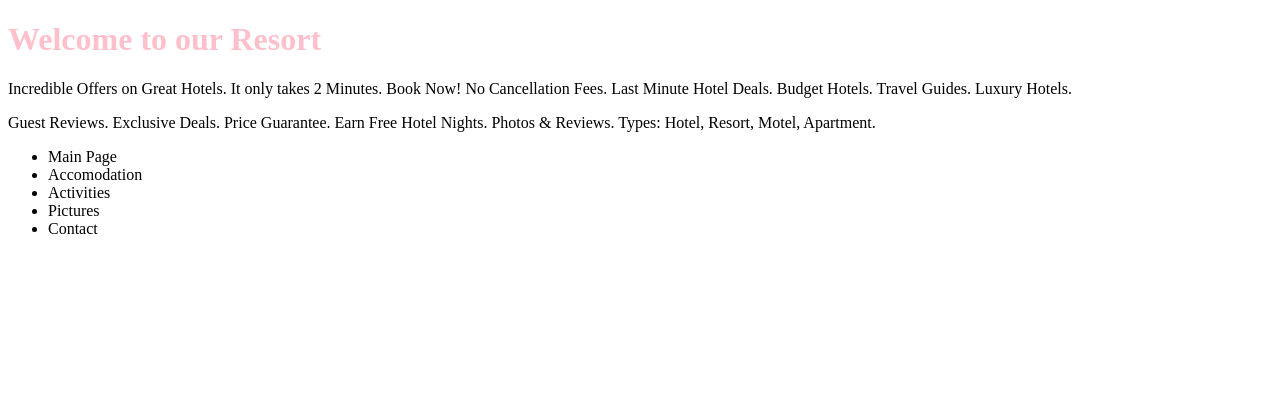
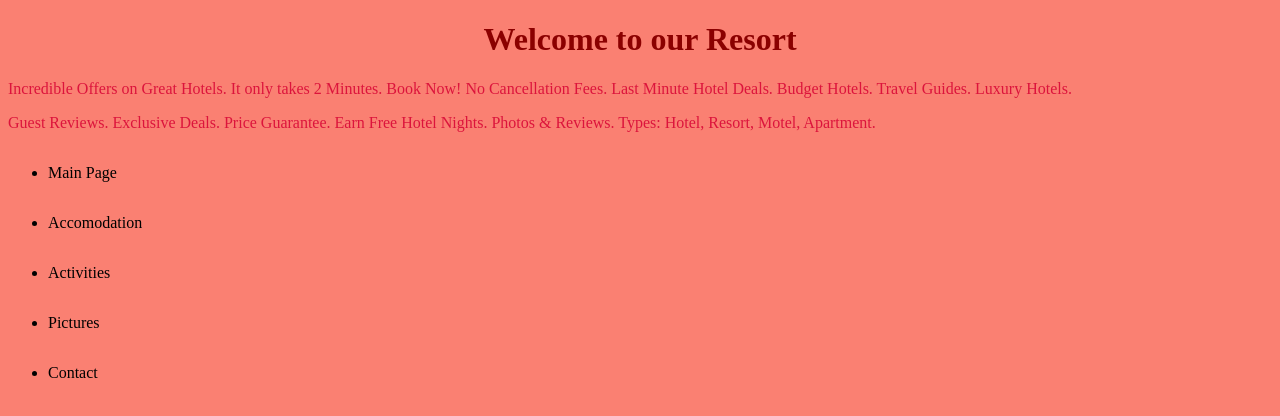
Before and after one commit to LcNdinda/Resort, a plain HTML site: page index.html in a window 1280 px wide. Drawn offline with Linux system fonts and the light colour scheme.

Commit message:
add styles to h1, h2, p, body, ul to fit al_theme

```diff
--- a/css/style.css
+++ b/css/style.css
@@ -1,3 +1,19 @@
 h1{
-  color:pink;
+  color:darkred;
+  text-align: center;
 }
+h2{
+  font-style: italic;
+  text-align: center;
+  color: red;
+}
+p{
+  color: crimson;
+
+}
+body{
+  background-color: salmon;
+}
+ul{
+  line-height: 50px;
+}
```
